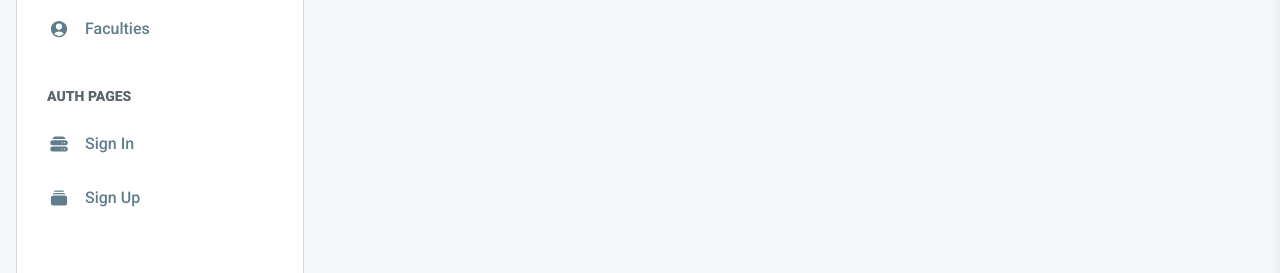
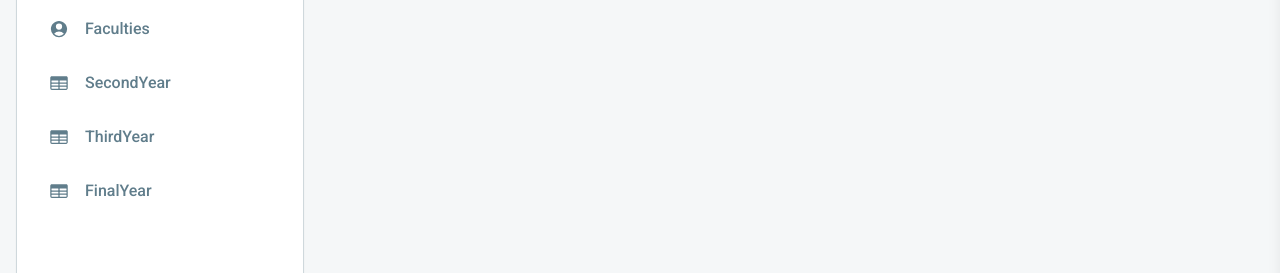
Before and after one commit to Zaid1681/Project_Hub, a React (Vite) app: page /dashboard in a window 1280 px wide. Shown: the part 211-484 px from the top of the page. Built offline with nearby package versions, Linux system fonts and the light colour scheme; no server answers.

Commit message:
Sidenav updated

```diff
--- a/index.html
+++ b/index.html
@@ -1,21 +1,11 @@
-<!--
-=========================================================
-* Material Tailwind Dashboard React - v2.1.0
-=========================================================
-* Product Page: https://www.creative-tim.com/product/material-tailwind-dashboard-react
-* Copyright 2023 Creative Tim (https://www.creative-tim.com)
-* Licensed under MIT (https://github.com/creativetimofficial/material-tailwind-dashboard-react/blob/main/LICENSE.md)
-* Coded by Creative Tim
-=========================================================
-* The above copyright notice and this permission notice shall be included in all copies or substantial portions of the Software.
--->
+
 <!DOCTYPE html>
 <html lang="en">
   <head>
     <meta charset="UTF-8" />
     <link rel="icon" type="image/svg+xml" href="/img/favicon.png" />
     <meta name="viewport" content="width=device-width, initial-scale=1.0" />
-    <title>Material Tailwind Dashboard React | By Creative Tim</title>
+    <title>Admin Project Hub</title>
     <link
       href="https://fonts.googleapis.com/css2?family=Roboto:wght@300;400;500;700;900&display=swap"
       rel="stylesheet"
@@ -27,11 +17,9 @@
       crossorigin="anonymous"
       referrerpolicy="no-referrer"
     />
-    <script defer data-site="YOUR_DOMAIN_HERE" src="https://api.nepcha.com/js/nepcha-analytics.js"></script>
+    <!-- <script defer data-site="YOUR_DOMAIN_HERE" src="https://api.nepcha.com/js/nepcha-analytics.js"></script>
 
-    <!-- Nepcha Analytics (nepcha.com) -->
-    <!-- Nepcha is a easy-to-use web analytics. No cookies and fully compliant with GDPR, CCPA and PECR. -->
-    <script defer data-site="YOUR_DOMAIN_HERE" src="https://api.nepcha.com/js/nepcha-analytics.js"></script>
+    <script defer data-site="YOUR_DOMAIN_HERE" src="https://api.nepcha.com/js/nepcha-analytics.js"></script> -->
   </head>
   <body>
     <div id="root"></div>
--- /dev/null
+++ b/src/components/SidebarLinkGroupProps.jsx
@@ -0,0 +1,21 @@
+import { ReactNode, useState } from 'react';
+
+// interface SidebarLinkGroupProps {
+//   children: (handleClick: () => void, open: boolean) => ReactNode;
+//   activeCondition: boolean;
+// }
+
+const SidebarLinkGroup = ({
+  children,
+  activeCondition,
+}) => {
+  const [open, setOpen] = useState<boolean>(activeCondition);
+
+  const handleClick = () => {
+    setOpen(!open);
+  };
+
+  return <li>{children(handleClick, open)}</li>;
+};
+
+export default SidebarLinkGroup;
--- /dev/null
+++ b/src/pages/dashboard/FinalYearGrps.jsx
@@ -0,0 +1,7 @@
+import React from 'react'
+
+export const FinalYearGrps = () => {
+  return (
+    <div>FinalYearGrps</div>
+  )
+}
--- /dev/null
+++ b/src/pages/dashboard/SecondYearGrps.jsx
@@ -0,0 +1,9 @@
+import React from 'react'
+
+const SecondYearGrps = () => {
+  return (
+    <div>SecondYearGrps</div>
+  )
+}
+
+export default SecondYearGrps
--- /dev/null
+++ b/src/pages/dashboard/ThirdYearGrps.jsx
@@ -0,0 +1,9 @@
+import React from 'react'
+
+const ThirdYearGrps = () => {
+  return (
+    <div>ThirdYearGrps</div>
+  )
+}
+
+export default ThirdYearGrps
--- a/src/routes.jsx
+++ b/src/routes.jsx
@@ -8,6 +8,9 @@ import {
 } from "@heroicons/react/24/solid";
 import { Home, Profile, Tables, Notifications ,FacultiesList,StudentList } from "@/pages/dashboard";
 import { SignIn, SignUp } from "@/pages/auth";
+import SecondYearGrps from "./pages/dashboard/SecondYearGrps";
+import ThirdYearGrps from "./pages/dashboard/ThirdYearGrps";
+import { FinalYearGrps } from "./pages/dashboard/FinalYearGrps";
 
 const icon = {
   className: "w-5 h-5 text-inherit",
@@ -34,12 +37,30 @@ export const routes = [
         name: "Students",
         path: "/student-list",
         element: <StudentList />,
-      },
-      {
+      }, {
         icon: <UserCircleIcon {...icon} />,
         name: "Faculties",
         path: "/faculties-list",
         element: <FacultiesList />,
+      },
+      {
+        icon: <TableCellsIcon {...icon} />,
+        name: "SecondYear",
+        path: "/SE",
+        element: <SecondYearGrps />,
+      },
+
+      {
+        icon: <TableCellsIcon {...icon} />,
+        name: "ThirdYear",
+        path: "/TE",
+        element: <ThirdYearGrps />,
+      },
+      {
+        icon: <TableCellsIcon {...icon} />,
+        name: "FinalYear",
+        path: "/BE",
+        element: <FinalYearGrps />,
       },
       // {
       //   icon: <TableCellsIcon {...icon} />,
@@ -55,24 +76,24 @@ export const routes = [
       // },
     ],
   },
-  {
-    title: "auth pages",
-    layout: "auth",
-    pages: [
-      {
-        icon: <ServerStackIcon {...icon} />,
-        name: "sign in",
-        path: "/sign-in",
-        element: <SignIn />,
-      },
-      {
-        icon: <RectangleStackIcon {...icon} />,
-        name: "sign up",
-        path: "/sign-up",
-        element: <SignUp />,
-      },
-    ],
-  },
+  // {
+  //   title: "auth pages",
+  //   layout: "auth",
+  //   pages: [
+  //     {
+  //       icon: <ServerStackIcon {...icon} />,
+  //       name: "sign in",
+  //       path: "/sign-in",
+  //       element: <SignIn />,
+  //     },
+  //     {
+  //       icon: <RectangleStackIcon {...icon} />,
+  //       name: "sign up",
+  //       path: "/sign-up",
+  //       element: <SignUp />,
+  //     },
+  //   ],
+  // },
 ];
 
 export default routes;
--- a/src/widgets/layout/sidenav.jsx
+++ b/src/widgets/layout/sidenav.jsx
@@ -7,6 +7,7 @@ import {
   IconButton,
   Typography,
 } from "@material-tailwind/react";
+import SidebarLinkGroup from "@/components/SidebarLinkGroupProps";
 import { useMaterialTailwindController, setOpenSidenav } from "@/context";
 
 export function Sidenav({ brandImg, brandName, routes }) {
```
